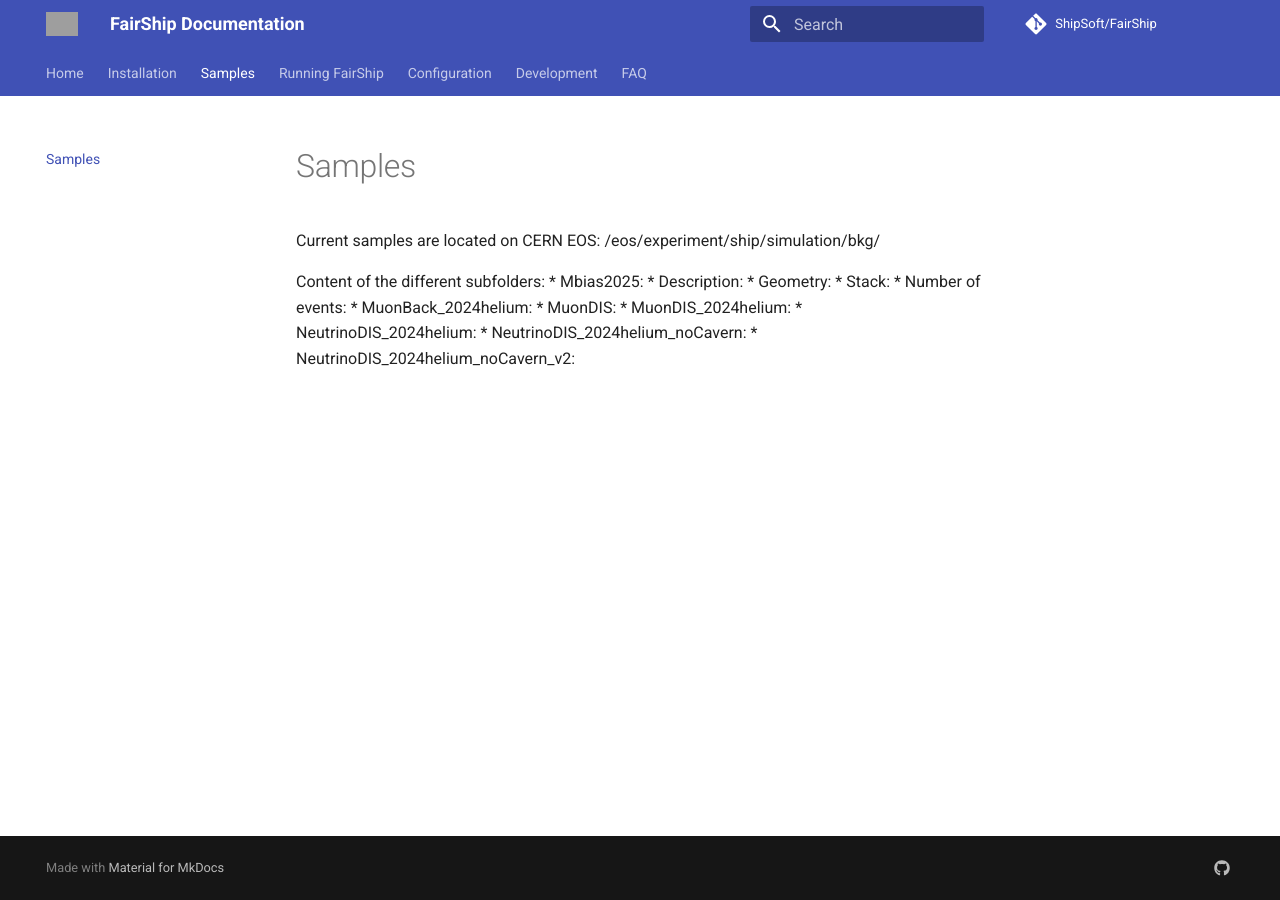
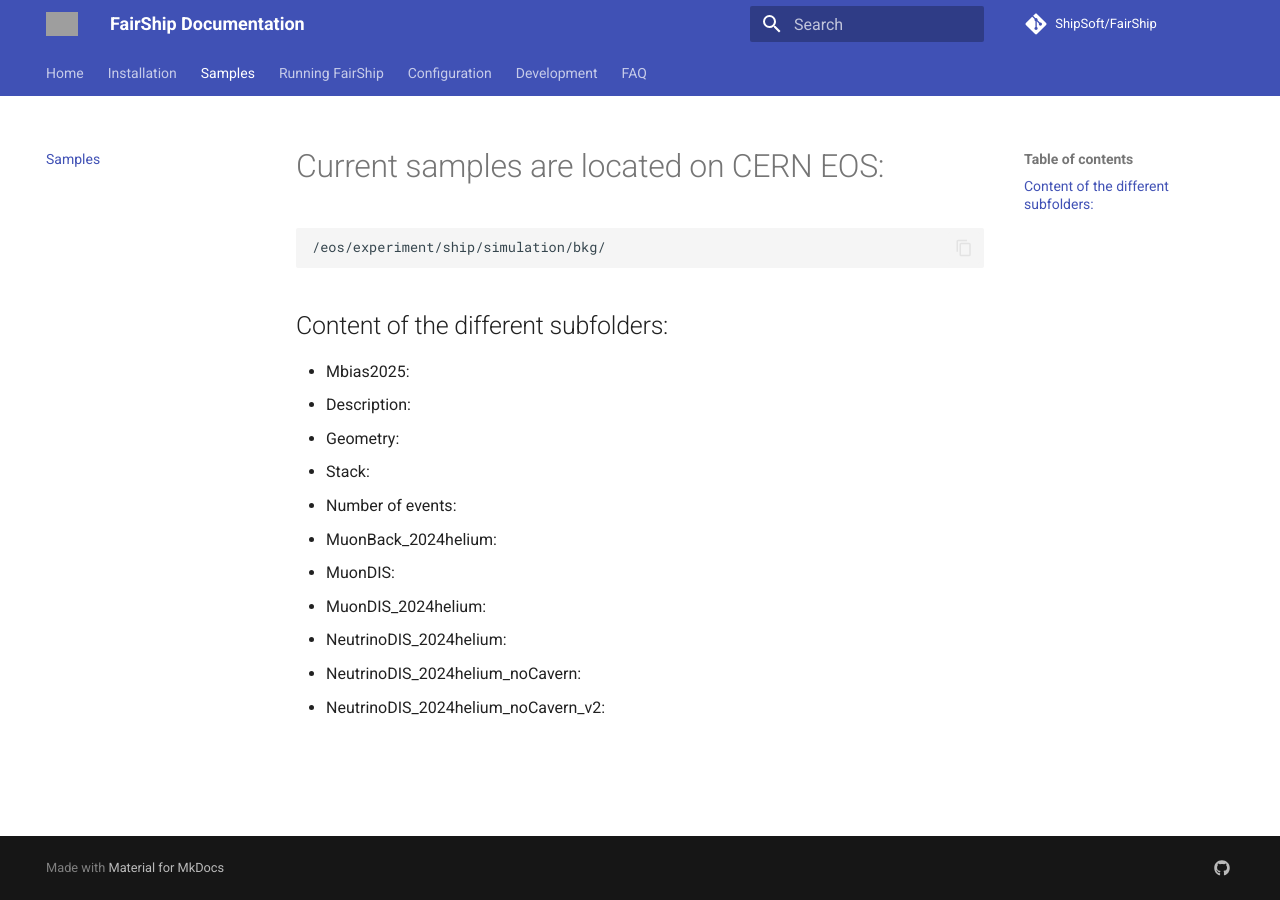
Before and after one commit to ShipSoft/Documentation, an MkDocs documentation site: the page built from docs/samples.md, in a window 1280 px wide. Built offline with MkDocs 1.6.1 and Material for MkDocs 9.7.7, drawn with Linux system fonts in a browser that asks for light colours; comment, search, counter and statistics services are not loaded; some of the changed lines change nothing that is shown; grey boxes are pictures that could not be loaded.

Commit message:
Update samples.md

````diff
--- a/docs/samples.md
+++ b/docs/samples.md
@@ -1,15 +1,17 @@
-Current samples are located on CERN EOS:
+# Current samples are located on CERN EOS:
+```
 /eos/experiment/ship/simulation/bkg/
+```
 
-Content of the different subfolders:
-   * Mbias2025:
-      * Description:
-      * Geometry:
-      * Stack:
-      * Number of events:
-   * MuonBack_2024helium:
-   * MuonDIS:
-   * MuonDIS_2024helium:
-   * NeutrinoDIS_2024helium:
-   * NeutrinoDIS_2024helium_noCavern:
-   * NeutrinoDIS_2024helium_noCavern_v2:
+## Content of the different subfolders:
+- Mbias2025:
+  - Description:
+  - Geometry:
+  - Stack:
+  - Number of events:
+- MuonBack_2024helium:
+- MuonDIS:
+- MuonDIS_2024helium:
+- NeutrinoDIS_2024helium:
+- NeutrinoDIS_2024helium_noCavern:
+- NeutrinoDIS_2024helium_noCavern_v2:
````
